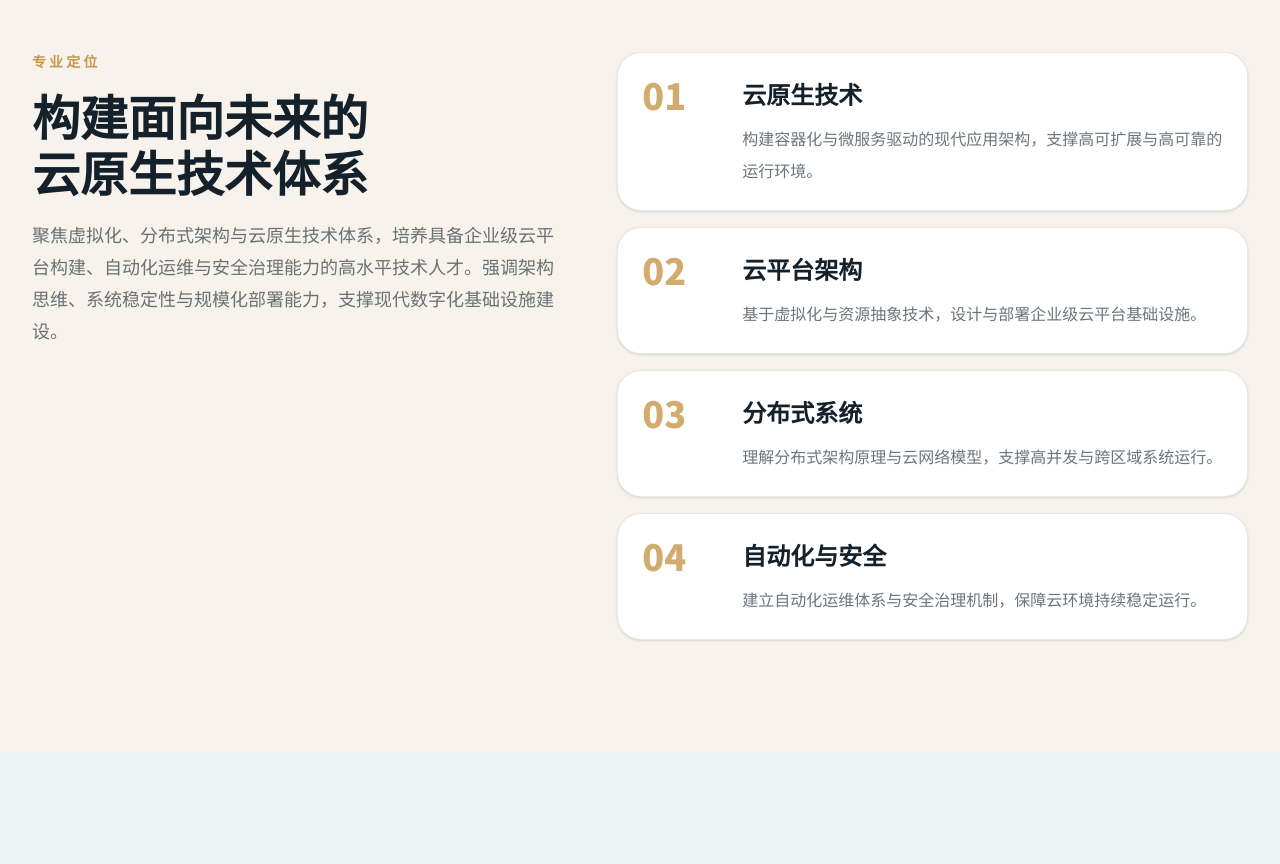
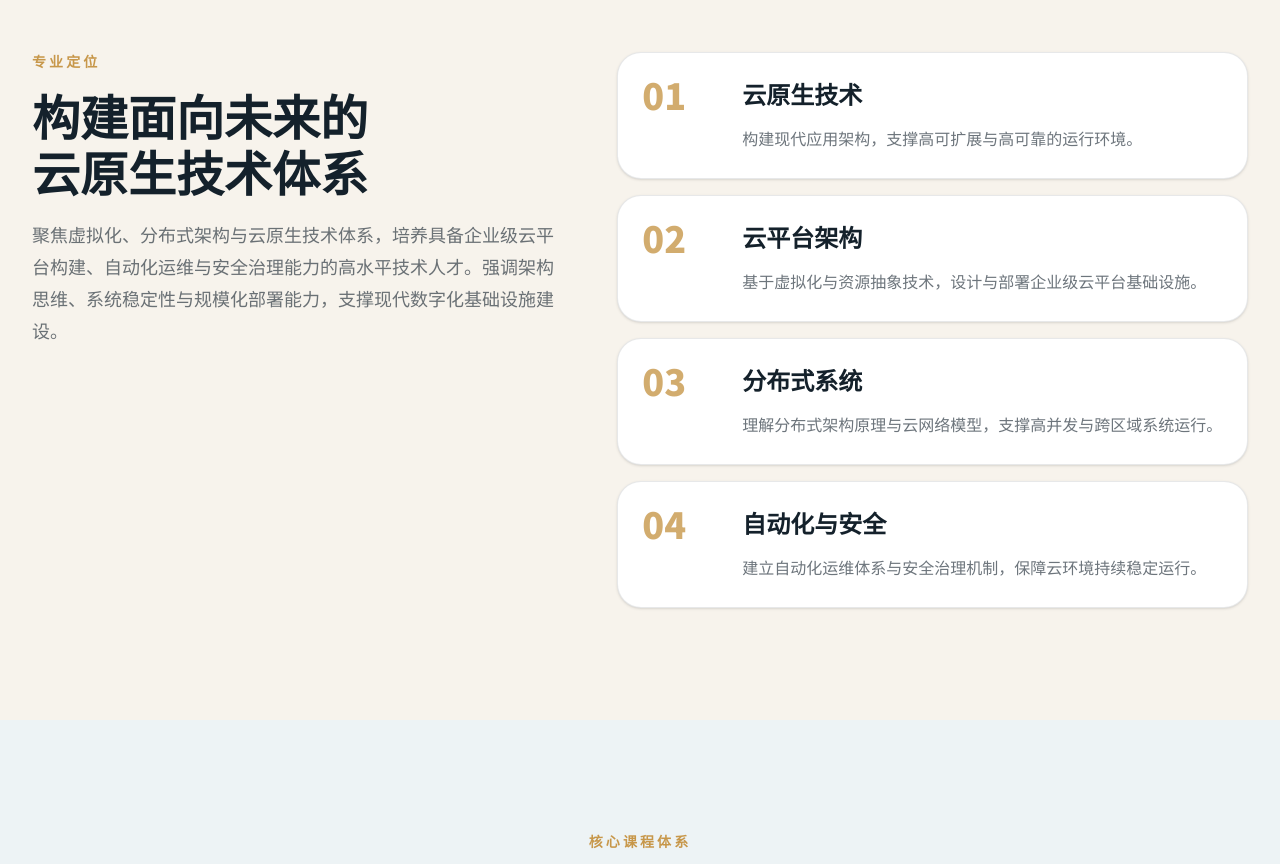
Before and after one commit to igweek/cloudcomputeingteam, a React (Vite) app: page / in a window 1280 px wide. Shown: the part 860-1724 px from the top of the page. Built offline with nearby package versions, Linux system fonts and the light colour scheme.

Commit message:
Update cloud native focus copy

```diff
--- a/src/pages/home.tsx
+++ b/src/pages/home.tsx
@@ -45,7 +45,7 @@ const metrics = [
 const focusAreas = [
   {
     title: "云原生技术",
-    text: "构建容器化与微服务驱动的现代应用架构，支撑高可扩展与高可靠的运行环境。",
+    text: "构建现代应用架构，支撑高可扩展与高可靠的运行环境。",
   },
   {
     title: "云平台架构",
```
